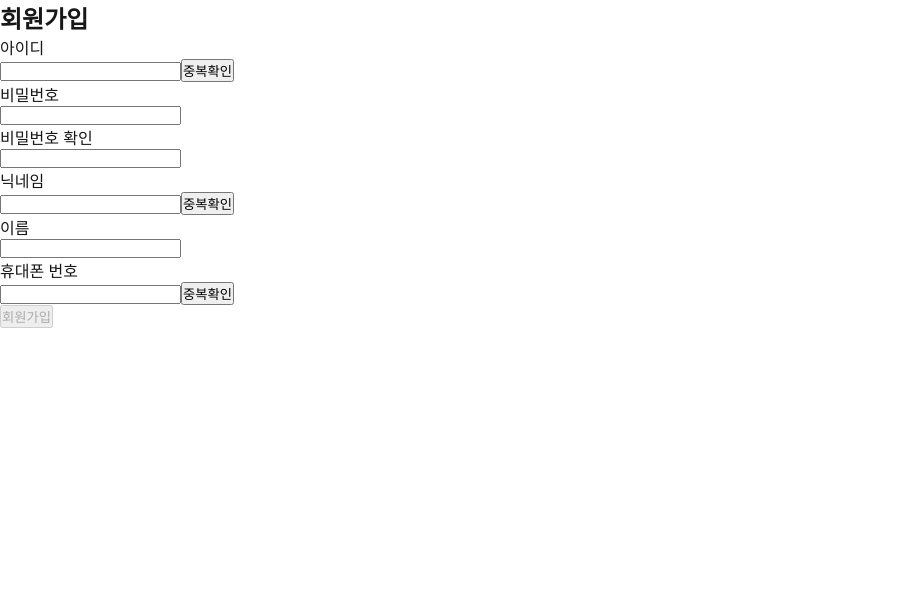
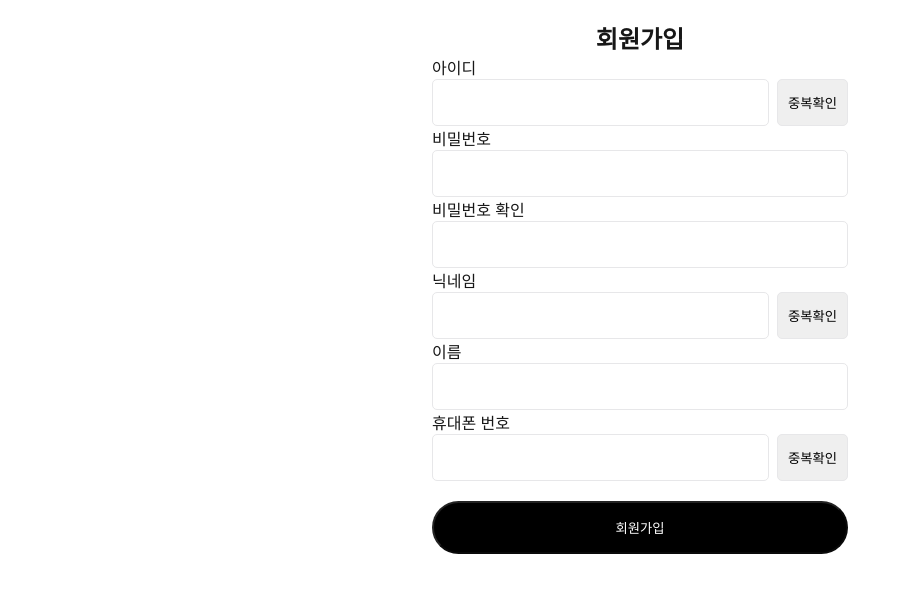
Before and after one commit to rmfnxm23/Posting_FE, a Next.js app in the folder posting/: page / in a window 1280 px wide. Shown: the top 592 px of the page, without its empty margins (0-911 px from the left). Built offline with nearby package versions, Linux system fonts and the light colour scheme; no server answers.

Commit message:
Fix: 회원가입 중복 검사 및 disabled 수정, styled 파일 css 내용 추가

```diff
--- a/posting/src/features/UserManage/SignupPage/index.tsx
+++ b/posting/src/features/UserManage/SignupPage/index.tsx
@@ -39,15 +39,19 @@ const SignupPage = () => {
   const [nicknameDuplicate, setNicknameDuplicate] = useState("");
   const [phoneDuplicate, setPhoneDuplicate] = useState("");
 
+  // 중복 검사 boolean 상태
+  const [isEmailDuplicate, setIsEmailDuplicate] = useState(false);
+  const [isNicknameDuplicate, setIsNicknameDuplicate] = useState(false);
+  const [isPhoneDuplicate, setIsPhoneDuplicate] = useState(false);
+
   //   중복확인 - 이메일
   const duplicateCheck = async (email: string) => {
     try {
       if (!email.trim()) {
         setEmailDuplicate("이메일을 입력해주세요."); // ✅ 메시지 출력
+        setIsEmailDuplicate(false);
         return;
       }
-
-      //   if (emailError) return;
 
       const res = await api.post(`/user/check/email`, { email });
 
@@ -55,9 +59,11 @@ const SignupPage = () => {
         console.log(res, "front");
         // setEmailError("이미 사용된 이메일입니다.");
         setEmailDuplicate("이미 사용된 이메일입니다.");
+        setIsEmailDuplicate(false);
       } else {
         // setEmailError("사용 가능한 이메일입니다.");
         setEmailDuplicate("사용 가능한 이메일입니다.");
+        setIsEmailDuplicate(true);
       }
     } catch (err) {
       console.error(err, "중복확인 실패");
@@ -69,6 +75,7 @@ const SignupPage = () => {
     try {
       if (!nickname.trim()) {
         setNicknameDuplicate("닉네임을 입력해주세요."); // ✅ 메시지 출력
+        setIsNicknameDuplicate(false);
         return;
       }
 
@@ -76,8 +83,10 @@ const SignupPage = () => {
       if (res.data.exist) {
         console.log(res, "front");
         setNicknameDuplicate("이미 사용된 닉네임입니다.");
+        setIsNicknameDuplicate(false);
       } else {
         setNicknameDuplicate("사용 가능한 닉네임입니다.");
+        setIsNicknameDuplicate(true);
       }
     } catch (err) {
       console.error(err, "중복확인 실패");
@@ -89,17 +98,18 @@ const SignupPage = () => {
     try {
       if (!phone.trim()) {
         setPhoneDuplicate("번호를 입력해주세요."); // ✅ 메시지 출력
+        setIsPhoneDuplicate(false);
         return;
       }
-      console.log(phone, "hooooooo");
 
       const res = await api.post(`/user/check/phone`, { phone });
 
       if (res.data.exist) {
-        console.log(res, "front");
         setPhoneDuplicate("이미 사용된 번호입니다.");
+        setIsPhoneDuplicate(false);
       } else {
         setPhoneDuplicate("사용 가능한 번호입니다.");
+        setIsPhoneDuplicate(true);
       }
     } catch (err) {
       console.error(err, "중복확인 실패");
@@ -108,7 +118,27 @@ const SignupPage = () => {
 
   //   비활성화 / 활성화 상태
   const isValid =
-    isEmail && isPassword && isPasswordCheck && isNickname && isname && isPhone; // 모든 form의 유효성이 false 일 때
+    isEmail &&
+    isPassword &&
+    isPasswordCheck &&
+    isNickname &&
+    isname &&
+    isPhone && // 모든 form의 유효성이 false 일 때
+    isEmailDuplicate &&
+    isNicknameDuplicate &&
+    isPhoneDuplicate; // 중복확인이 false 일 때
+
+  // console.log(isEmail, "isEmail");
+  // console.log(isPassword, "isPassword");
+  // console.log(isPasswordCheck, "isPasswordCheck");
+  // console.log(isNickname, "isNickname");
+  // console.log(isname, "isname");
+  // console.log(isPhone, "isPhone");
+  // console.log(isEmailDuplicate, "isEmailDuplicate");
+  // console.log(isNicknameDuplicate, "isNicknameDuplicate");
+  // console.log(isPhoneDuplicate, "isPhoneDuplicate");
+
+  // console.log(isValid, "비활성화? 활성화?");
 
   const formik = useFormik({
     initialValues: {
@@ -123,15 +153,7 @@ const SignupPage = () => {
     // validate,
 
     onSubmit: async (values) => {
-      //   console.log("Form submitted", values);
-      //   alert(JSON.stringify(values, null, 2));
-      //   actions.setSubmitting(false);
-
       try {
-        // const res = await axios.post(
-        //   "http://localhost:5000/user/register",
-        //   values
-        // );
         const res = await api.post("/user/register", values);
         if (res.status === 201) {
           alert("회원가입 완료");
@@ -142,23 +164,23 @@ const SignupPage = () => {
       }
     },
   });
-  //   console.log(formik.isValid, "123123123123");
+
   return (
     <SignupStyled className={clsx("signup-wrap")}>
-      <div>
+      <div className="signup-container">
         <h2>회원가입</h2>
         <form onSubmit={formik.handleSubmit}>
           {/* 아이디 (이메일) */}
           <div>아이디</div>
+          <div style={{ display: "flex" }}>
             <input
               type="email"
               name="email"
               value={formik.values.email}
-            // onChange={formik.handleChange}
               onChange={(e) => {
                 formik.handleChange(e); // (e) : event를 입력해줘야 onchange가 실행된다.
                 emailValidation(e.target.value, setEmailError, setIsEmail); // 입력할 때마다 유효성 검사
-              //   setEmailDuplicate(""); // 중복 상태 메세지 초기화
+                setEmailDuplicate(""); // 중복 상태 메세지 초기화
               }}
               required
             />
@@ -167,14 +189,16 @@ const SignupPage = () => {
               onClick={() => {
                 duplicateCheck(formik.values.email);
               }}
+              className="duplicate-btn"
             >
               중복확인
             </button>
+          </div>
 
           {/* useformik validate */}
           {/* {formik.errors.email && <p>{formik.errors.email}</p>} */}
+
           {/* usestate errormessage */}
-
           <p className="error-message">{emailError || emailDuplicate}</p>
 
           {/* 비밀번호 */}
@@ -183,7 +207,6 @@ const SignupPage = () => {
             type="password"
             name="password"
             value={formik.values.password}
-            // onChange={formik.handleChange}
             onChange={(e) => {
               formik.handleChange(e);
               passValidation(e.target.value, setPassError, setIsPassword); // 입력할 때마다 유효성 검사
@@ -215,11 +238,11 @@ const SignupPage = () => {
 
           {/* 닉네임 */}
           <div>닉네임</div>
+          <div style={{ display: "flex" }}>
             <input
               type="text"
               name="nickname"
               value={formik.values.nickname}
-            // onChange={formik.handleChange}
               onChange={(e) => {
                 formik.handleChange(e);
                 nicknameValidation(
@@ -236,9 +259,11 @@ const SignupPage = () => {
               onClick={() => {
                 duplicateCheck2(formik.values.nickname);
               }}
+              className="duplicate-btn"
             >
               중복확인
             </button>
+          </div>
 
           <p className="error-message">{nicknameError || nicknameDuplicate}</p>
 
@@ -258,21 +283,18 @@ const SignupPage = () => {
 
           {/* 휴대폰 번호 */}
           <div>휴대폰 번호</div>
+          <div style={{ display: "flex" }}>
             <input
               type="text"
               name="phone"
               value={formik.values.phone}
-            // onChange={(e) => {
-            //   formik.handleChange(e);
-            //   phoneValidation(e.target.value, setPhoneError);
-            // }}
               onChange={(e) => {
                 const formatted = formatPhone(e.target.value);
                 //   formik.handleChange(e); // 입력값을 가공하지 않고, 그대로 저장할 때 사용
                 formik.setFieldValue("phone", formatted); // 포맷된 값으로 폼 상태 업데이트 // 가공된 값 입력에 필수, 직접 제어 가능
                 // "phone" → 폼 필드 이름 (name 속성 값)
                 phoneValidation(formatted, setPhoneError, setIsPhone);
-              //   setPhoneDuplicate("");
+                setPhoneDuplicate(""); // 중복 확인 메세지 초기화
               }}
               required
               maxLength={13}
@@ -282,13 +304,15 @@ const SignupPage = () => {
               onClick={() => {
                 duplicateCheck3(formik.values.phone);
               }}
+              className="duplicate-btn"
             >
               중복확인
             </button>
+          </div>
 
           <p className="error-message">{phoneError || phoneDuplicate}</p>
 
-          <button type="submit" disabled={!isValid}>
+          <button type="submit" disabled={!isValid} className="signup-submit">
             회원가입
           </button>
         </form>
--- a/posting/src/features/UserManage/SignupPage/styled.ts
+++ b/posting/src/features/UserManage/SignupPage/styled.ts
@@ -6,4 +6,51 @@ export const SignupStyled = styled.div`
     color: red;
     font-size: 11px;
   }
+
+  &.signup-wrap {
+    width: 100%;
+    max-width: 1280px;
+    display: flex;
+    flex-direction: column;
+    justify-content: center;
+    align-items: center;
+    padding: 20px;
+    margin: 0 auto;
+  }
+
+  .signup-container {
+    width: 100%;
+    max-width: 416px;
+    margin: auto;
+
+    h2 {
+      text-align: center;
+    }
+
+    input {
+      width: 100%;
+      margin-right: 8px;
+      padding: 15px;
+      border: 1.5px solid #e7e7e9;
+      border-radius: 5px;
+      outline: none;
+    }
+
+    .duplicate-btn {
+      white-space: nowrap;
+      padding: 0 10px;
+      border: 1.5px solid #e7e7e9;
+      border-radius: 5px;
+      outline: none;
+    }
+  }
+  .signup-submit {
+    margin-top: 20px;
+    width: 100%;
+    padding: 15px;
+    border-radius: 40px;
+    cursor: pointer;
+    background-color: black;
+    color: white;
+  }
 `;
```
Lines whose indentation alone changed are shown as unchanged.
